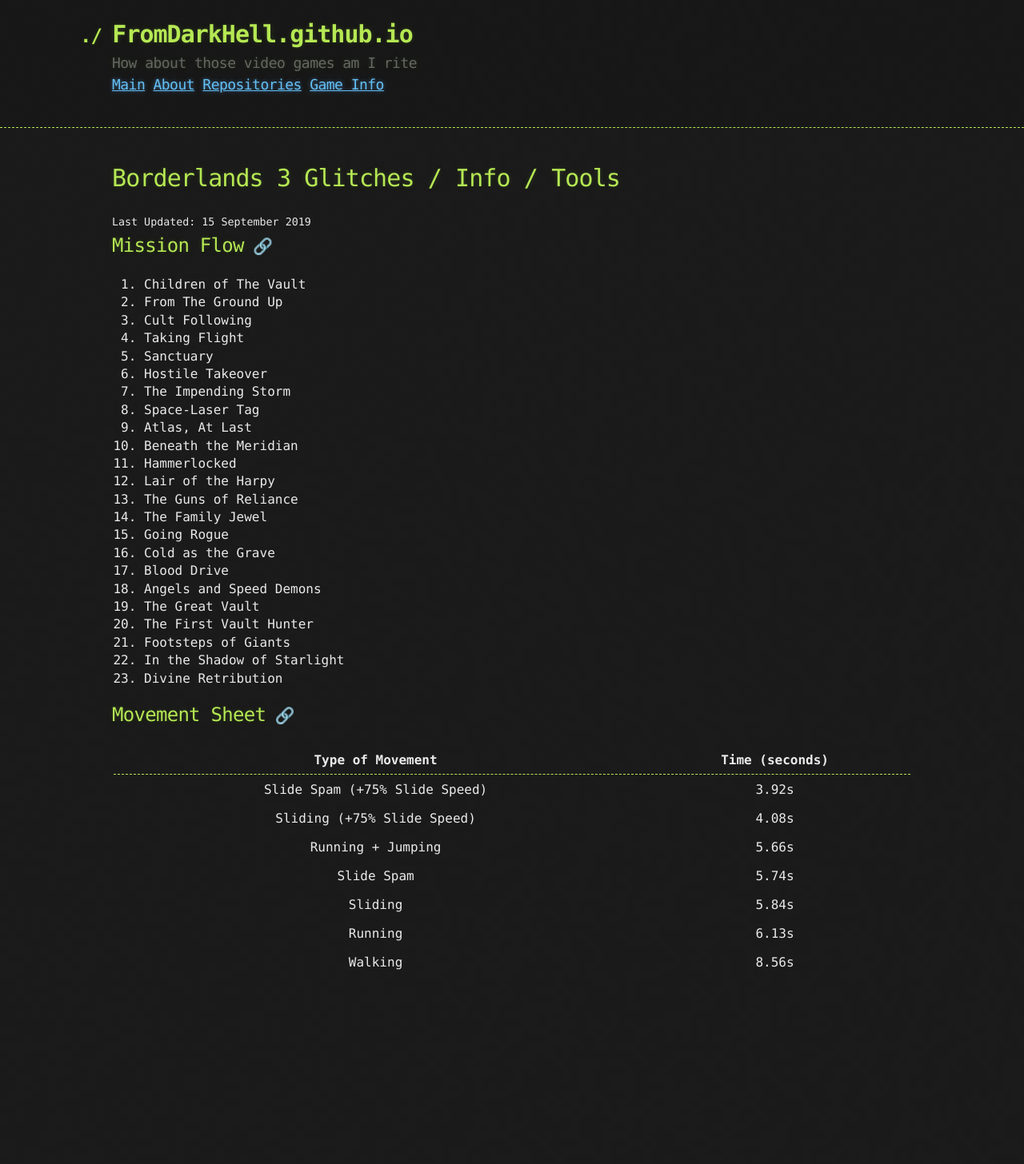
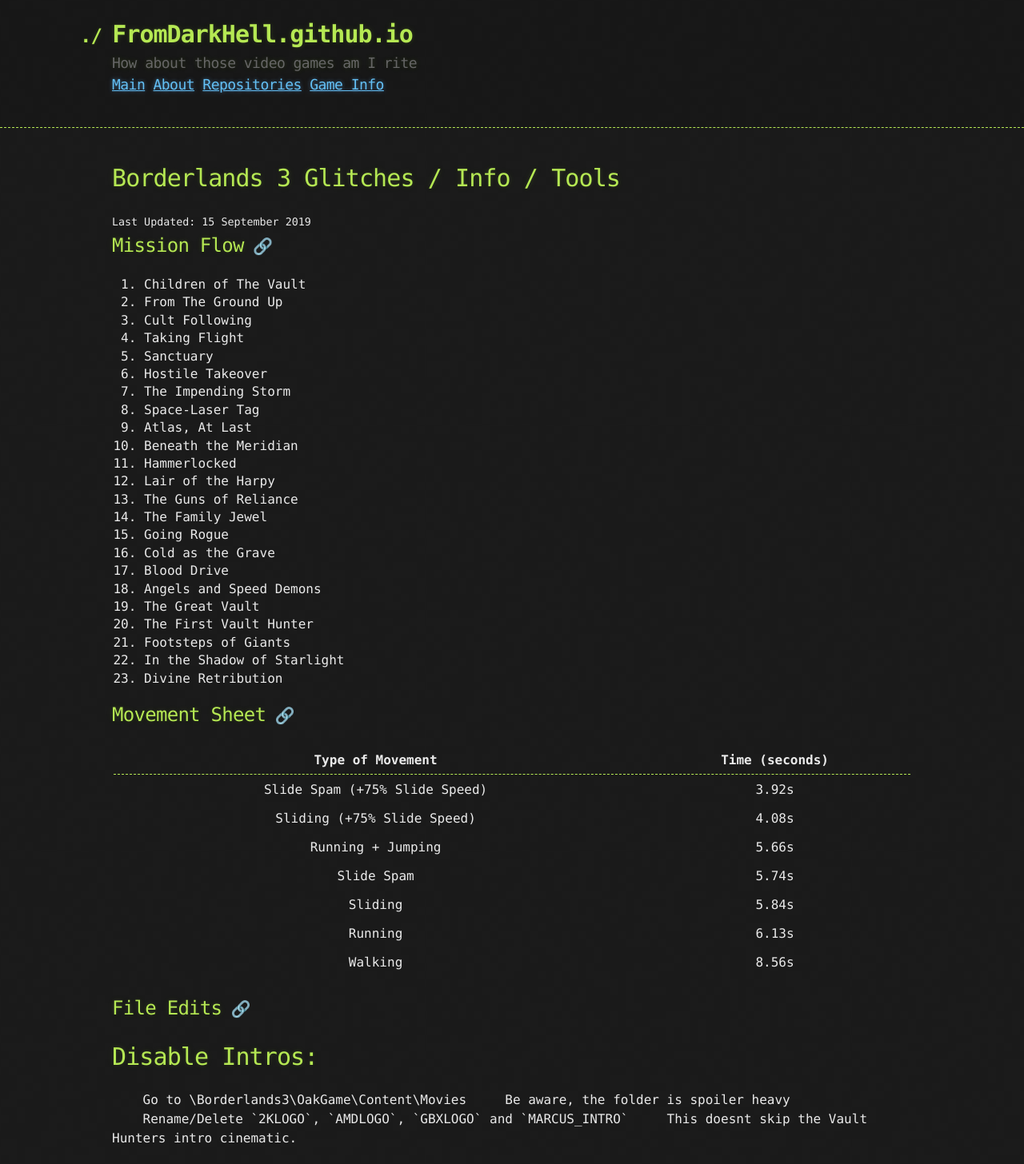
Before and after one commit to FromDarkHell/FromDarkHell.github.io, a Jekyll site: the page built from _posts/gameInfo/2019-9-15-Borderlands-3.md, in a window 1280 px wide. Shown: the whole page at 80% size. Built offline with Jekyll 4.4.1, drawn with Linux system fonts in a browser that asks for light colours; before the commit the page ends 1243 px from its top, so only the background shows below that.

Commit message:
Add movie disabler

```diff
--- a/_posts/gameInfo/2019-9-15-Borderlands-3.md
+++ b/_posts/gameInfo/2019-9-15-Borderlands-3.md
@@ -40,3 +40,11 @@
 |            Sliding            |      5.84s     |
 |            Running            |      6.13s     |
 |            Walking            |      8.56s     |
+
+## File Edits
+
+# Disable Intros:
+    Go to <InstallationPath>\Borderlands3\OakGame\Content\Movies
+    Be aware, the folder is spoiler heavy
+    Rename/Delete `2KLOGO`, `AMDLOGO`, `GBXLOGO` and `MARCUS_INTRO`
+    This doesnt skip the Vault Hunters intro cinematic.
```
